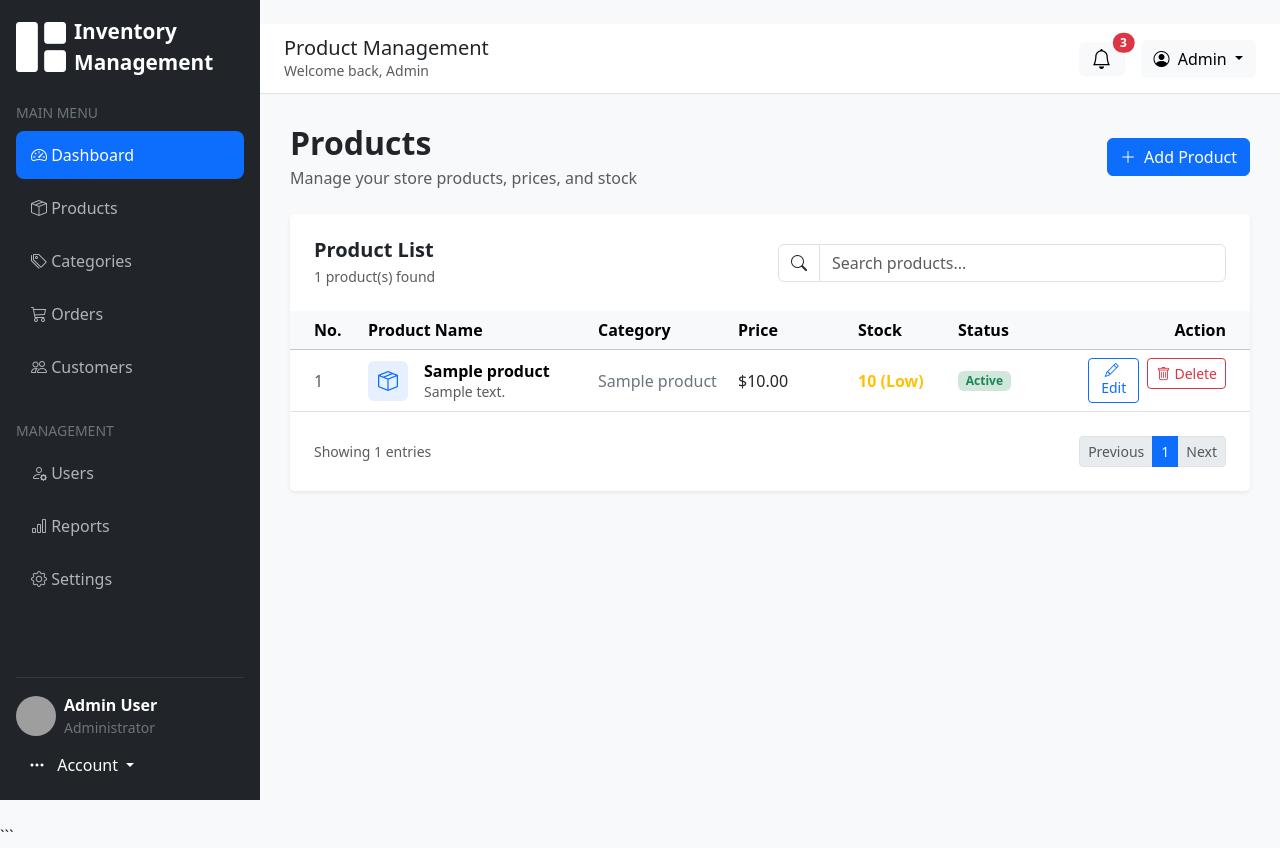
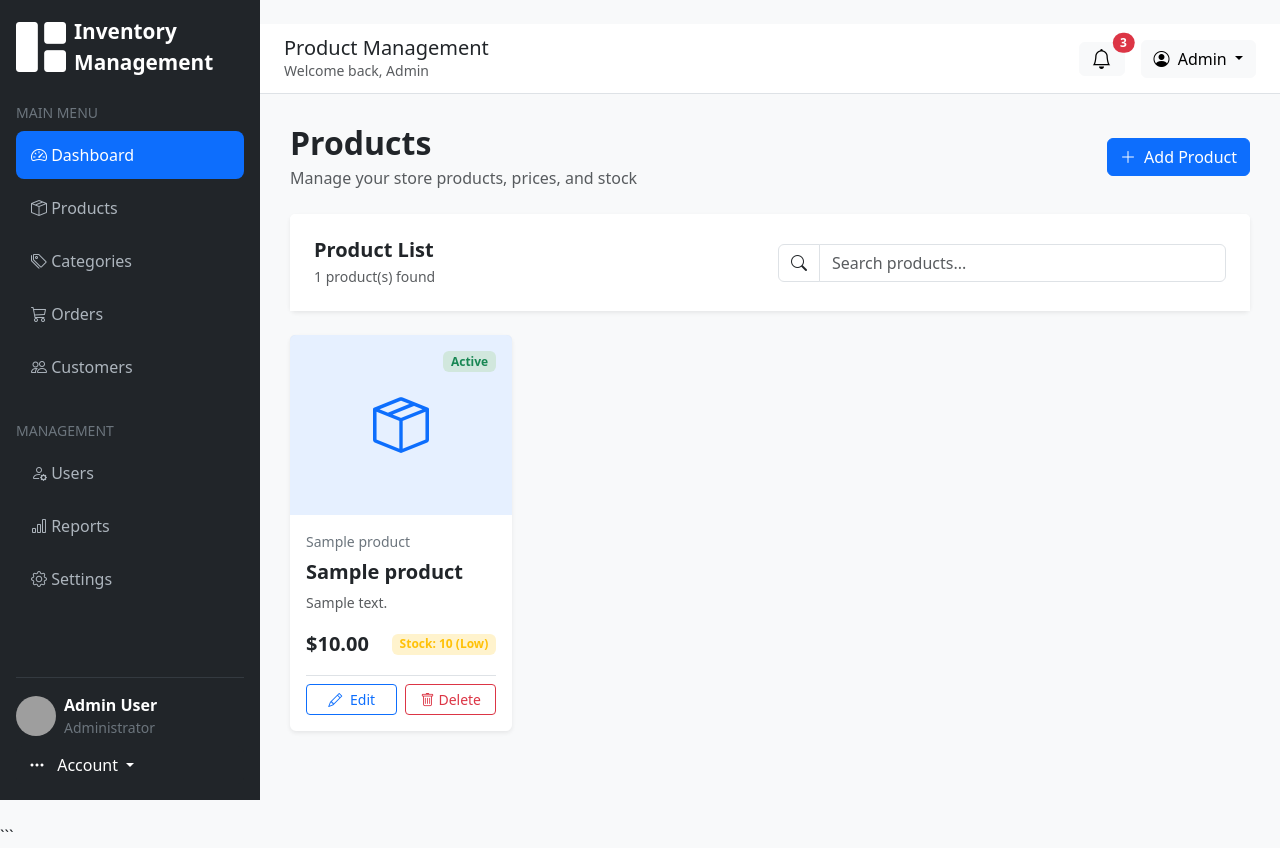
Before and after one commit to Bunchhorng/flask_crud_inventory, a Flask app: template templates/product/index.html in a window 1280 px wide. Run offline with Flask 3, Linux system fonts and the light colour scheme; the template is opened without the code that fills it: most values are stand-ins (such as "Sample title", 1, 10 or a date in 2020); grey boxes are pictures that could not be loaded.

Commit message:
fixed product

```diff
--- a/app.py
+++ b/app.py
@@ -79,7 +79,8 @@ def delete_category(id):
 def index_product():
     db = connectDB()
     cursor = db.cursor()
-    products = cursor.execute("SELECT * FROM products")
+    cursor.execute("SELECT * FROM products")
+    products = cursor.fetchall()
     db.commit()
     cursor.close()
     return render_template('product/index.html', products=products)
@@ -121,12 +122,7 @@ def create_product():
 
     db = connectDB()
     cursor = db.cursor()
-    cursor.execute("""
-        SELECT id, name
-        FROM categories
-        ORDER BY name ASC
-    """)
-
+    cursor.execute("SELECT * FROM categories")
     categories = cursor.fetchall()
 
     cursor.close()
--- a/templates/product/index.html
+++ b/templates/product/index.html
@@ -18,8 +18,8 @@
   </a>
 </div>
 
-<!-- Product Card -->
-<div class="card border-0 shadow-sm">
+<!-- Product Section Wrapper -->
+<div class="card border-0 shadow-sm mb-4">
   <!-- Card Header -->
   <div class="card-header bg-white border-0 p-4">
     <div class="row g-3 align-items-center">
@@ -44,119 +44,94 @@
       </div>
     </div>
   </div>
+</div>
 
-  <!-- Table -->
-  <div class="table-responsive">
-    <table class="table table-hover align-middle mb-0">
-      <thead class="table-light">
-        <tr>
-          <th class="ps-4" style="width: 70px">No.</th>
-          <th>Product Name</th>
-          <th style="width: 140px">Category</th>
-          <th style="width: 120px">Price</th>
-          <th style="width: 100px">Stock</th>
-          <th style="width: 130px">Status</th>
-          <th class="text-end pe-4" style="width: 170px">Action</th>
-        </tr>
-      </thead>
+<!-- Products Card Grid -->
+<div class="row g-4 mb-4">
+  {% for product in products %}
+  <div class="col-sm-6 col-lg-4 col-xl-3">
+    <div class="card h-100 border-0 shadow-sm position-relative">
 
-      <tbody>
-        {% for product in products %}
-        <tr>
-          <td class="ps-4 text-muted">{{ loop.index }}</td>
-
-          <td>
-            <div class="d-flex align-items-center">
-              {% if product.image %}
-                <img src="{{ url_for('static', filename='uploads/' ~ product.image) }}" alt="{{ product.name }}" class="rounded me-3" style="width: 40px; height: 40px; object-fit: cover;">
-              {% else %}
-                <div class="bg-primary bg-opacity-10 text-primary rounded p-2 me-3 d-flex align-items-center justify-content-center" style="width: 40px; height: 40px;">
-                  <i class="bi bi-box-seam fs-5"></i>
-                </div>
-              {% endif %}
-              <div>
-                <div class="fw-semibold">{{ product.name }}</div>
-                {% if product.description %}
-                  <small class="text-muted text-truncate d-inline-block" style="max-width: 200px;">{{ product.description }}</small>
-                {% endif %}
-              </div>
-            </div>
-          </td>
-
-          <td>
-            <span class="text-secondary">
-              {{ product.category_name if product.category_name else 'Uncategorized' }}
-            </span>
-          </td>
-
-          <td>
-            <span class="fw-medium text-dark">${{ "%.2f"|format(product.price) }}</span>
-          </td>
-
-          <td>
-            {% if product.stock > 10 %}
-              <span class="text-dark">{{ product.stock }}</span>
-            {% elif product.stock > 0 %}
-              <span class="text-warning fw-semibold">{{ product.stock }} (Low)</span>
-            {% else %}
-              <span class="text-danger fw-semibold">Out of Stock</span>
-            {% endif %}
-          </td>
-
-          <td>
+      <!-- Status Badge Overlay -->
+      <div class="position-absolute top-0 end-0 m-3 z-1">
         {% if product.stock > 0 %}
           <span class="badge bg-success-subtle text-success">Active</span>
         {% else %}
           <span class="badge bg-danger-subtle text-danger">Inactive</span>
         {% endif %}
-          </td>
+      </div>
 
-          <td class="text-end pe-4">
-            <div class="d-inline-flex gap-2">
-              <a href="{{ url_for('update_product') }}" class="btn btn-sm btn-outline-primary">
+      <!-- Product Image -->
+      {% if product.image %}
+        <img src="{{ url_for('static', filename='uploads/products/' ~ product.image) }}" alt="{{ product.name }}" class="card-img-top" style="height: 180px; object-fit: cover;">
+      {% else %}
+        <div class="bg-primary bg-opacity-10 text-primary card-img-top d-flex align-items-center justify-content-center" style="height: 180px;">
+          <i class="bi bi-box-seam display-4"></i>
+        </div>
+      {% endif %}
+
+      <!-- Card Body -->
+      <div class="card-body d-flex flex-column">
+        <!-- Category -->
+        <div class="mb-2">
+          <small class="text-secondary fw-medium">
+            {{ product.category_name if product.category_name else 'Uncategorized' }}
+          </small>
+        </div>
+
+        <!-- Product Name -->
+        <h5 class="card-title fw-semibold text-dark mb-2">{{ product.name }}</h5>
+
+        <!-- Description -->
+        {% if product.description %}
+          <p class="card-text text-muted small text-truncate mb-3">{{ product.description }}</p>
+        {% else %}
+          <p class="card-text text-muted small fst-italic mb-3">No description provided.</p>
+        {% endif %}
+
+        <!-- Price & Stock Info (Pushed to bottom) -->
+        <div class="mt-auto">
+          <div class="d-flex justify-content-between align-items-center mb-3">
+            <span class="fs-5 fw-bold text-dark">${{ "%.2f"|format(product.price) }}</span>
+            <div>
+              {% if product.stock > 10 %}
+                <span class="badge bg-light text-dark border">Stock: {{ product.stock }}</span>
+              {% elif product.stock > 0 %}
+                <span class="badge bg-warning-subtle text-warning fw-semibold">Stock: {{ product.stock }} (Low)</span>
+              {% else %}
+                <span class="badge bg-danger-subtle text-danger fw-semibold">Out of Stock</span>
+              {% endif %}
+            </div>
+          </div>
+
+          <!-- Actions -->
+          <div class="d-flex gap-2 pt-2 border-top">
+            <a href="{{ url_for('update_product') }}" class="btn btn-sm btn-outline-primary w-50">
               <i class="bi bi-pencil me-1"></i> Edit
             </a>
 
-              <form action="" method="POST" class="m-0"
+            <form action="" method="POST" class="w-50 m-0"
                   onsubmit="return confirm('Are you sure you want to delete this product?');">
-                <button type="submit" class="btn btn-sm btn-outline-danger d-flex align-items-center">
+              <button type="submit" class="btn btn-sm btn-outline-danger w-50 w-100 d-flex align-items-center justify-content-center">
                 <i class="bi bi-trash me-1"></i>
                 <span>Delete</span>
               </button>
             </form>
           </div>
-          </td>
-        </tr>
-        {% else %}
-        <tr>
-          <td colspan="7" class="text-center py-4 text-muted">
-            No products found.
-          </td>
-        </tr>
-        {% endfor %}
-      </tbody>
-    </table>
         </div>
 
-  <!-- Footer / Pagination -->
-  <div class="card-footer bg-white border-0 p-4">
-    <div class="d-flex flex-wrap justify-content-between align-items-center">
-      <small class="text-muted">Showing {{ products|length }} entries</small>
-
-      <nav>
-        <ul class="pagination pagination-sm mb-0">
-          <li class="page-item disabled">
-            <a class="page-link" href="#">Previous</a>
-          </li>
-          <li class="page-item active">
-            <a class="page-link" href="#">1</a>
-          </li>
-          <li class="page-item disabled">
-            <a class="page-link" href="#">Next</a>
-          </li>
-        </ul>
-      </nav>
       </div>
     </div>
   </div>
+  {% else %}
+  <div class="col-12">
+    <div class="card border-0 shadow-sm text-center py-5">
+      <div class="card-body text-muted">
+        <i class="bi bi-box-seam display-3 mb-3 text-secondary opacity-50"></i>
+        <p class="mb-0">No products found.</p>
+      </div>
+    </div>
+  </div>
+  {% endfor %}
+</div>
 {% endblock %}
```
Also changed, not shown: static/uploads/products/pc1.jpg (added), static/uploads/products/pc2.jpg (added), static/uploads/products/pf1.jpg (added). Lines whose indentation alone changed are shown as unchanged.
